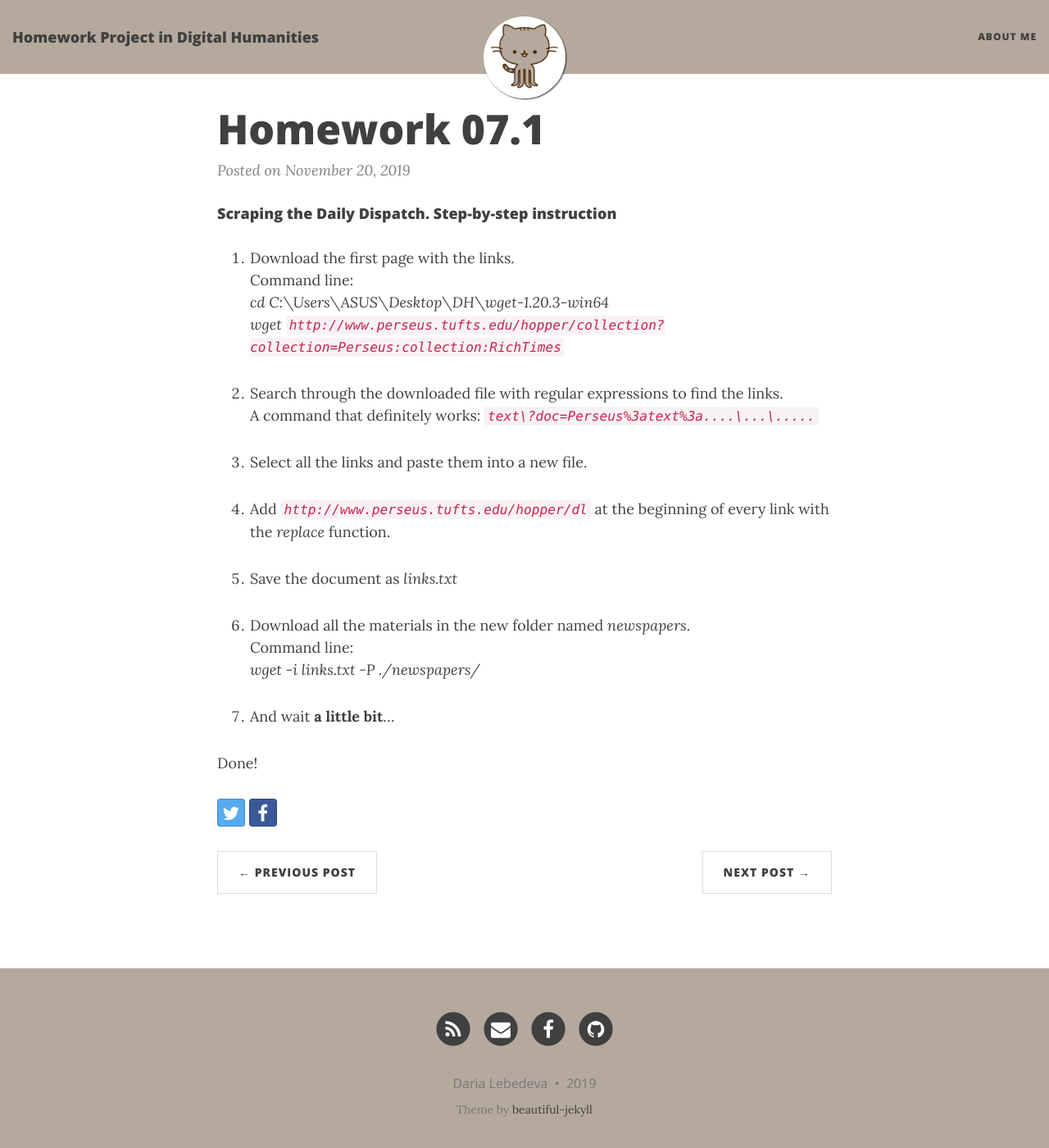
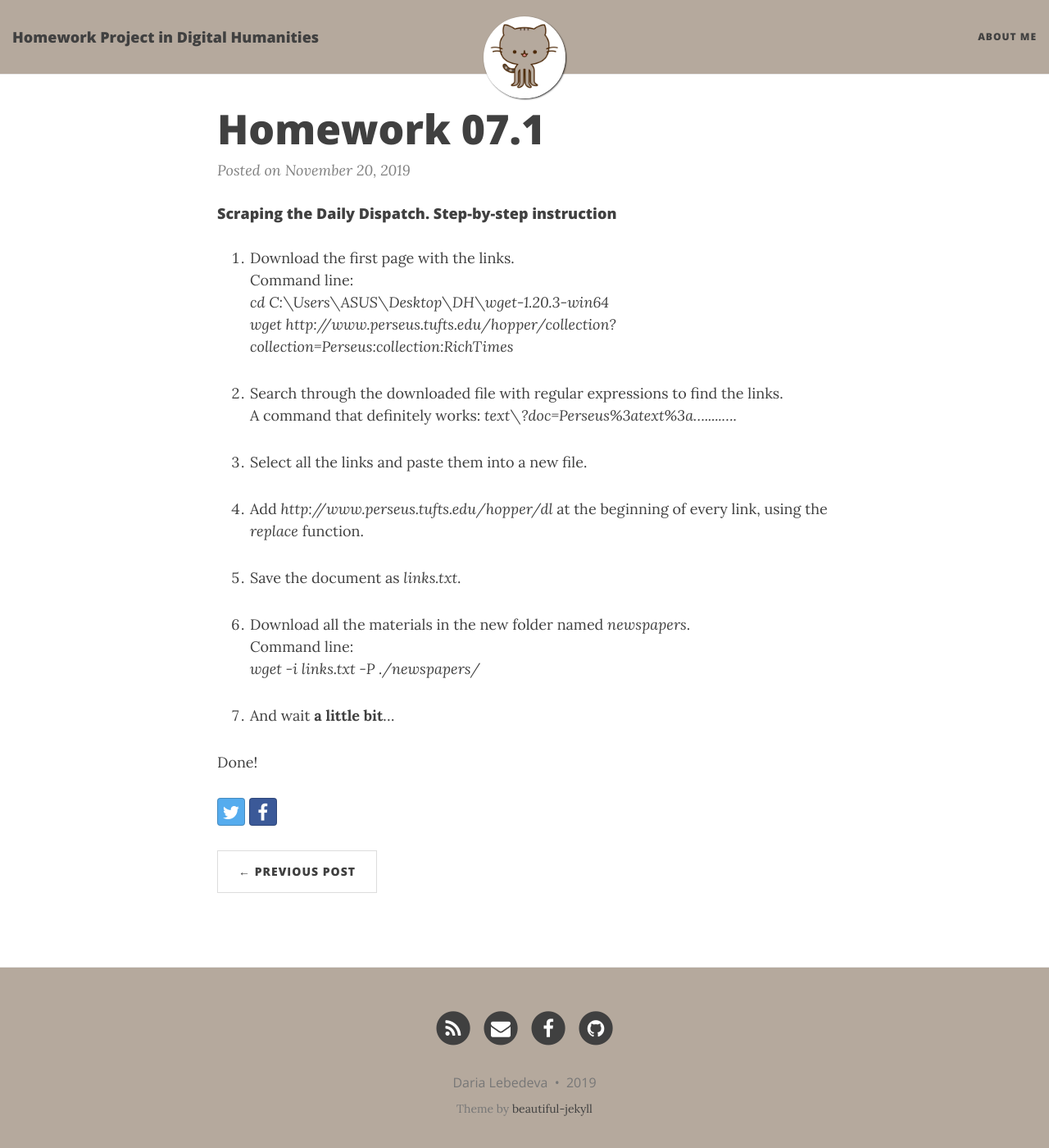
Before and after one commit to leda7466/leda7466.github.io, a Jekyll site: the page built from _posts/2019-11-20-Homework-07.1.md, in a window 1280 px wide and 1400 px high. Shown: the whole window at 82% size. Built offline with Jekyll 4.4.1, drawn with Linux system fonts in a browser that asks for light colours; nearby versions of some CDN libraries.

Commit message:
homework 07.1

```diff
--- a/_posts/2019-11-20-Homework-07.1.md
+++ b/_posts/2019-11-20-Homework-07.1.md
@@ -7,16 +7,16 @@ title: Homework 07.1
 1. Download the first page with the links.
 Command line:
 *cd C:\Users\ASUS\Desktop\DH\wget-1.20.3-win64*
-*wget ``http://www.perseus.tufts.edu/hopper/collection?collection=Perseus:collection:RichTimes``*
+*wget http://www.perseus.tufts.edu/hopper/collection?collection=Perseus:collection:RichTimes*
 
 2. Search through the downloaded file with regular expressions to find the links.
-A command that definitely works: *``text\?doc=Perseus%3atext%3a....\...\.....``*
+A command that definitely works: *text\?doc=Perseus%3atext%3a....\...\.....*
 
 3. Select all the links and paste them into a new file.
 
-4. Add *``http://www.perseus.tufts.edu/hopper/dl``* at the beginning of every link with the *replace* function.
+4. Add *http://www.perseus.tufts.edu/hopper/dl* at the beginning of every link, using the *replace* function.
 
-5. Save the document as *links.txt*
+5. Save the document as *links.txt*.
 
 6. Download all the materials in the new folder named *newspapers*.
 Command line:
```
Also changed, not shown: _posts/2019-11-20-Homework-07.md (deleted, +0 -26 lines).
